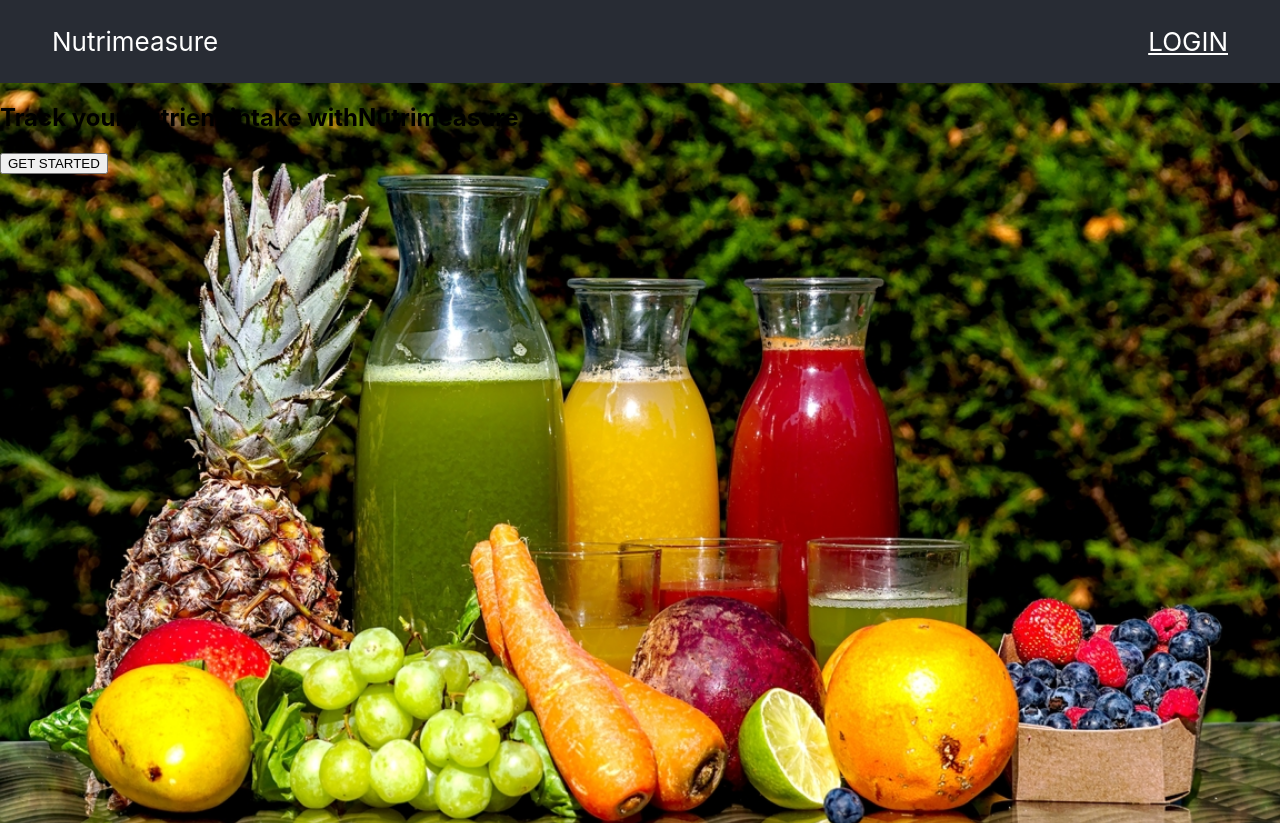
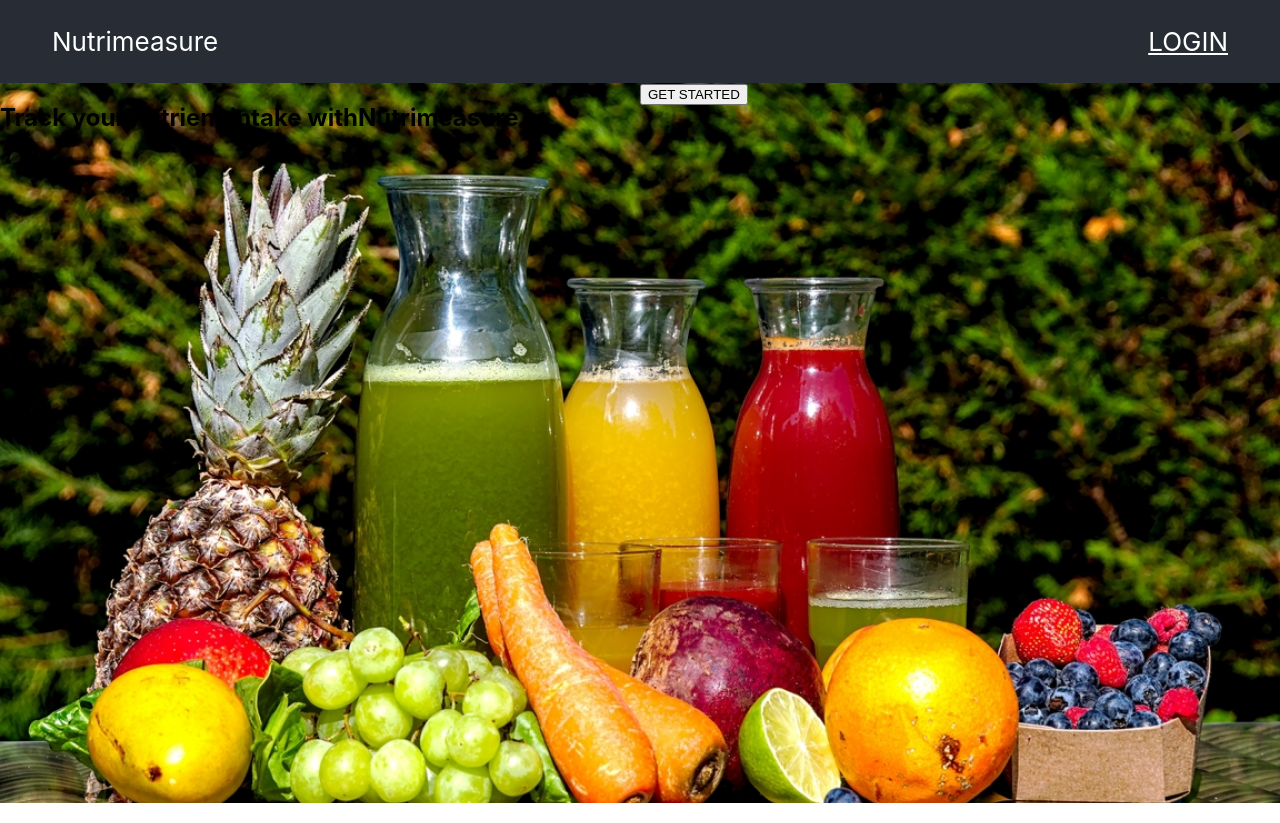
Before and after one commit to monteecode/nutrimeasure, a React (Create React App) app: page / in a window 1280 px wide. Built offline with nearby package versions, Linux system fonts and the light colour scheme.

Commit message:
create separate components for left and right side content

```diff
--- a/src/App.css
+++ b/src/App.css
@@ -24,5 +24,13 @@
 }
 
 .Hero-main {
+  display: flex;
+  flex-direction: row;
   min-height: 90vh;
 }
+
+.Left-hero,
+.Right-hero {
+  max-width: 50%;
+  width: 50%;
+}
--- a/src/homepage/HeroMain.js
+++ b/src/homepage/HeroMain.js
@@ -1,12 +1,12 @@
 import React from 'react'
+import LeftHero from './hero/LeftHero'
+import RightHero from './hero/RightHero'
 
 function HeroMain(){
     return(
         <section className="Hero-main">
-           <h1>Track your nutrient intake with
-               <span>Nutrimeasure</span>
-           </h1>
-           <button>GET STARTED</button>
+            <LeftHero />
+            <RightHero />
         </section>
     )
 
--- /dev/null
+++ b/src/homepage/hero/LeftHero.js
@@ -0,0 +1,13 @@
+import React from 'react'
+
+const LeftHero = () => {
+    return(
+        <div className="Left-hero">
+           <h1>Track your nutrient intake with
+               <span>Nutrimeasure</span>
+           </h1>
+        </div>
+    )
+}
+
+export default LeftHero
--- /dev/null
+++ b/src/homepage/hero/RightHero.js
@@ -0,0 +1,11 @@
+import React from 'react'
+
+const RightHero = () => {
+    return (
+        <div className="Right-hero">
+            <button>GET STARTED</button>
+        </div>
+    )
+}
+
+export default RightHero
```
